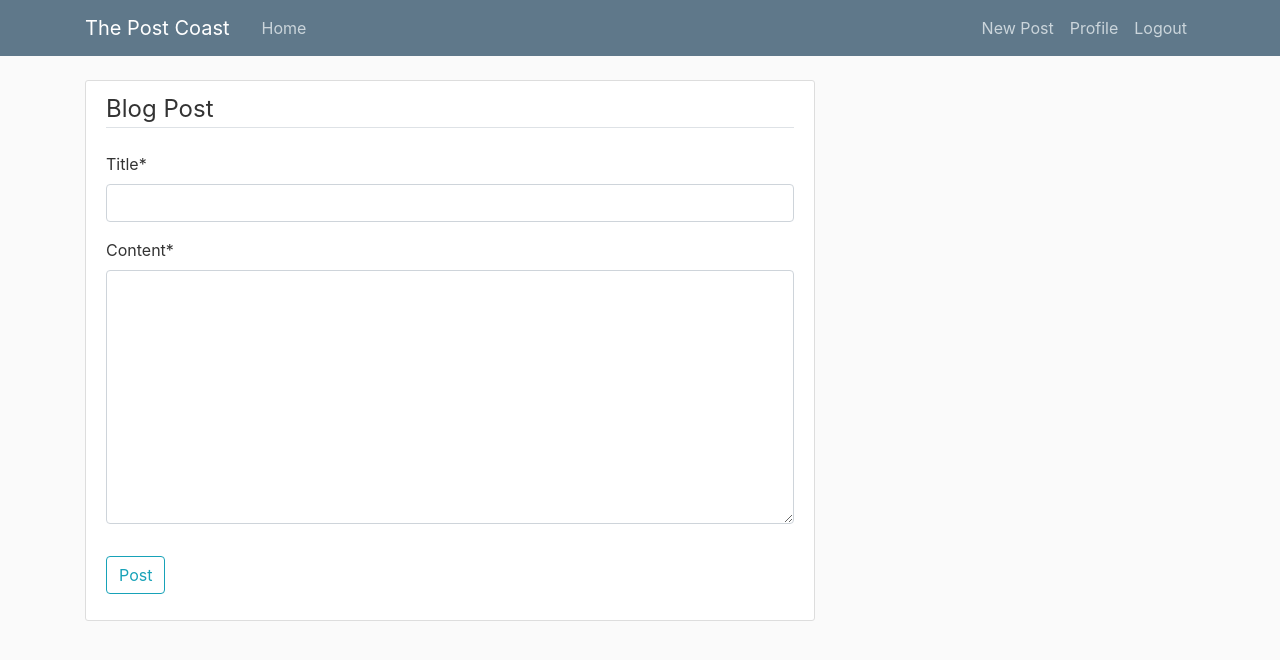
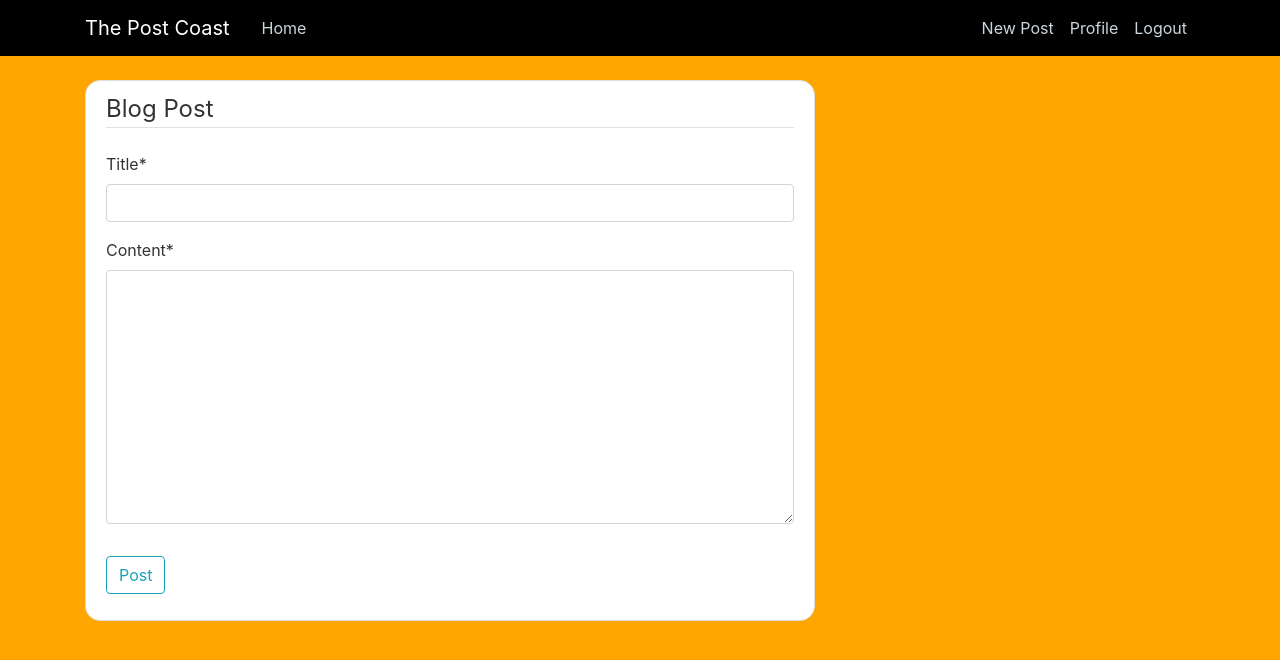
Before and after one commit to utkarshsrireal/postcoast, a Django app: page /post/new/ in a window 1280 px wide. Shown: the top 660 px of the page. Run offline with Django 5.2, Linux system fonts and the light colour scheme; the visitor is signed in with stand-in values (Sample User, id 1); some libraries are stand-ins or nearby versions.

Commit message:
latest commit

```diff
--- a/blog/static/blog/main.css
+++ b/blog/static/blog/main.css
@@ -1,5 +1,5 @@
 body {
-  background: #fafafa;
+  background: orange;
   color: #333333;
   margin-top: 5rem;
 }
@@ -8,12 +8,9 @@ h1, h2, h3, h4, h5, h6 {
   color: #444444;
 }
 
-ul {
-  margin: 0;
-}
 
 .bg-steel {
-  background-color: #5f788a;
+  background-color: black;
 }
 
 .site-header .navbar-nav .nav-link {
@@ -32,7 +29,7 @@ ul {
   background: #ffffff;
   padding: 10px 20px;
   border: 1px solid #dddddd;
-  border-radius: 3px;
+  border-radius: 15px;
   margin-bottom: 20px;
 }
 
--- a/secret_key.txt
+++ /dev/null
@@ -1 +0,0 @@
-SECRET_KEY = django-insecure-4r@ro)-(jbi@a7e7e%k#m1!-kp-zh65_*bpod^-y%5i!iw2u(#
```
Also changed, not shown: django_project2/settings.py (+9 -0 lines), media/profile_pics/utkarsh_pic.jpg (deleted), media/profile_pics/utkarsh_pic_cUKRQMl.jpg (deleted), netlify.toml (added).
